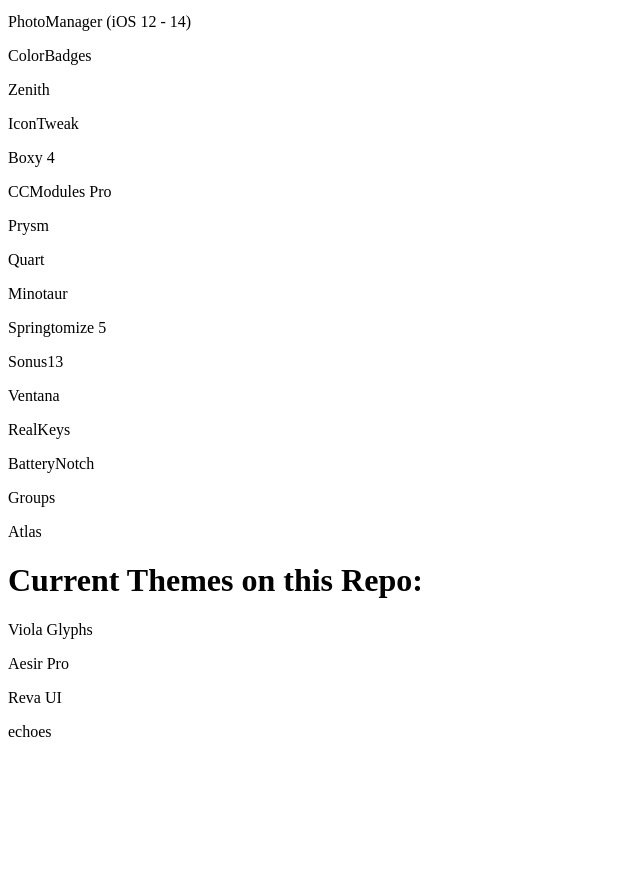
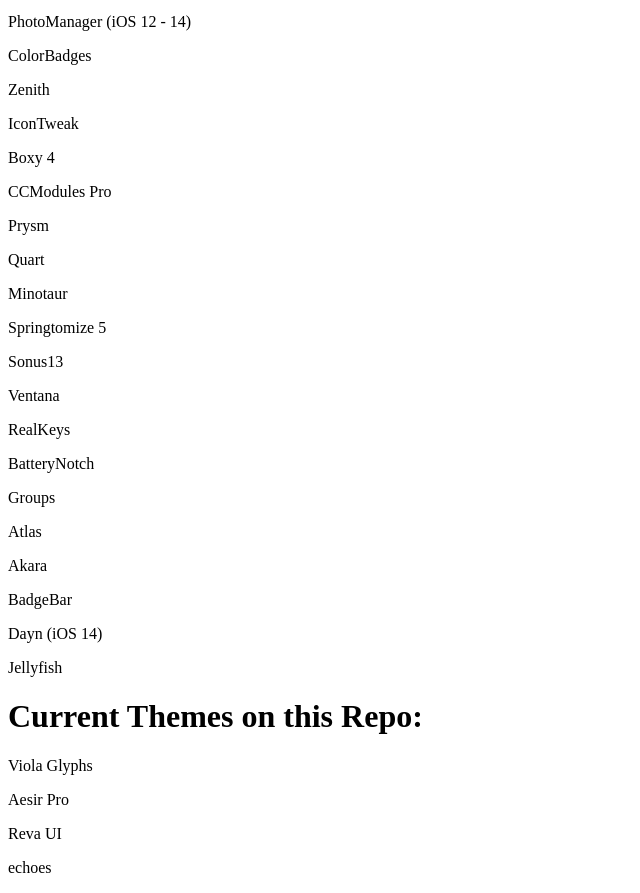
Before and after one commit to whoskanji/DebArchive, a plain HTML site: page index.html in a window 1280 px wide. Shown: the part 199-1092 px from the top of the page, without its empty margins (0-640 px from the left). Before the commit the page ends 956 px from the top, so only its background shows below. Drawn offline with Linux system fonts and the light colour scheme.

Commit message:
Added Jellyfish, Dayn (iOS 14), BadgeBar, and Akara

```diff
--- a/index.html
+++ b/index.html
@@ -31,6 +31,10 @@
     <p>BatteryNotch</p>
     <p>Groups</p>
     <p>Atlas</p>
+    <p>Akara</p>
+    <p>BadgeBar</p>
+    <p>Dayn (iOS 14)</p>
+    <p>Jellyfish</p>
 
     <h1>Current Themes on this Repo:</h1>
     <p>Viola Glyphs</p>
```
Also changed, not shown: 7 other files.
